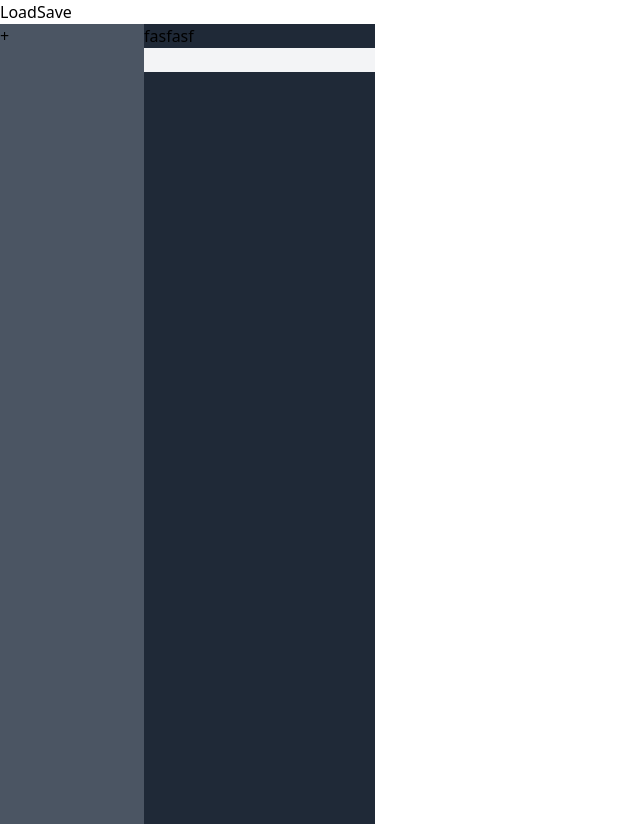
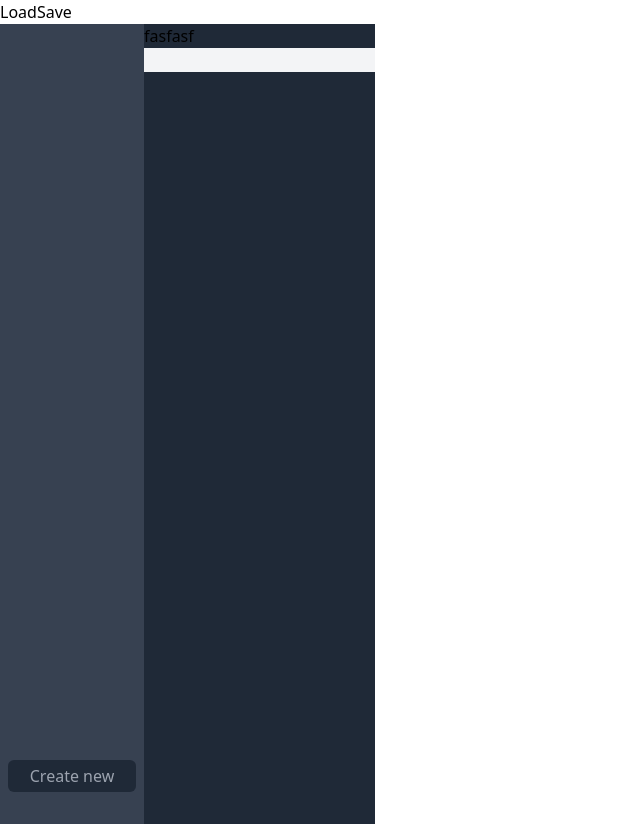
Before and after one commit to keenst/aenote, a Vue app: page /notes in a window 1280 px wide. Shown: the whole page, without its empty margins (0-640 px from the left). Built offline with nearby package versions, Linux system fonts and the light colour scheme.

Commit message:
Made things prettier :nail_care:

```diff
--- a/index.html
+++ b/index.html
@@ -1,13 +1,13 @@
 <!DOCTYPE html>
-<html lang="en">
+<html lang="en" class="h-full overflow-y-hidden">
   <head>
     <meta charset="UTF-8" />
     <link rel="icon" type="image/svg+xml" href="/vite.svg" />
     <meta name="viewport" content="width=device-width, initial-scale=1.0" />
     <title>aenote</title>
   </head>
-  <body>
-    <div id="app"></div>
+  <body class="h-full">
+    <div id="app" class="h-full"></div>
     <script type="module" src="/src/main.ts"></script>
   </body>
 </html>
--- a/src/App.vue
+++ b/src/App.vue
@@ -1,5 +1,5 @@
 <template>
-  <div>
+  <div class="h-full">
     <router-view />
   </div>
 </template>
--- a/src/components/NotesPage.vue
+++ b/src/components/NotesPage.vue
@@ -1,15 +1,26 @@
 <template>
   <button @click="this.setNotes()">Load</button>
   <button @click="saveNotes()">Save</button>
-  <div class="flex flex-row">
+  <div class="flex flex-row h-full">
     <!-- Sidebar -->
-    <div class="bg-gray-600 w-36 h-screen">
-      <div v-for="(note, index) in notes" :key="index" class="bg-gray-700">
-        <div @click="this.setNote(index)">
-          {{ index }}
+    <div class="bg-gray-700 w-36 p-2 flex flex-col justify-between relative">
+      <div class="space-y-1">
+        <div v-for="(note, index) in notes" :key="index">
+          <div @click="this.setNote(index); this.selectedNote = index"
+          class="rounded-md min-w-[24px] w-min cursor-pointer"
+          :class="
+          {[`hover:bg-gray-600 text-gray-400`]: index != selectedNote},
+          {[`bg-gray-500 text-gray-700 font-bold`]: index == selectedNote}
+          ">
+            <p class="ml-2 mr-2">{{ index }}</p>
+          </div>
         </div>
       </div>
-      <div @click="this.createNote()">+</div>
+      <div @click="this.createNote()" class="
+      rounded-md mb-6 p-1 bg-gray-800 w-full cursor-pointer justify-items-center grid text-gray-400
+      hover:bg-gray-900">
+        <p class="">Create new</p>
+      </div>
     </div>
     <!-- Editor -->
     <div class="bg-gray-800 text-cyan-200"> fasfasf
@@ -43,7 +54,8 @@ export default {
   data() {
     return {
       inputs: reactive([{ value: "", indentation: 0 }]),
-      notes: reactive([])
+      notes: reactive([]),
+      selectedNote: 0
     };
   },
   setup() {
@@ -215,7 +227,7 @@ export default {
       http.open("POST", url)
       http.setRequestHeader("content-type", "application/json")
 
-      const body = { content: {}, owner_id: { $oid: this.user_id } }
+      const body = { owner_id: { $oid: this.user_id } }
       console.log(body)
       console.log(JSON.stringify(body))
 
--- a/tailwind.config.cjs
+++ b/tailwind.config.cjs
@@ -1,6 +1,6 @@
 /** @type {import('tailwindcss').Config} */
 module.exports = {
-  content: ["./src/**/*.ts", "./src/**/*.vue", "./src/**/*.js"],
+  content: ["./src/**/*.ts", "./src/**/*.vue", "./src/**/*.js", "./src/**/*.html"],
   // theme: {
   //   extend: {
   //     colors: {
```
